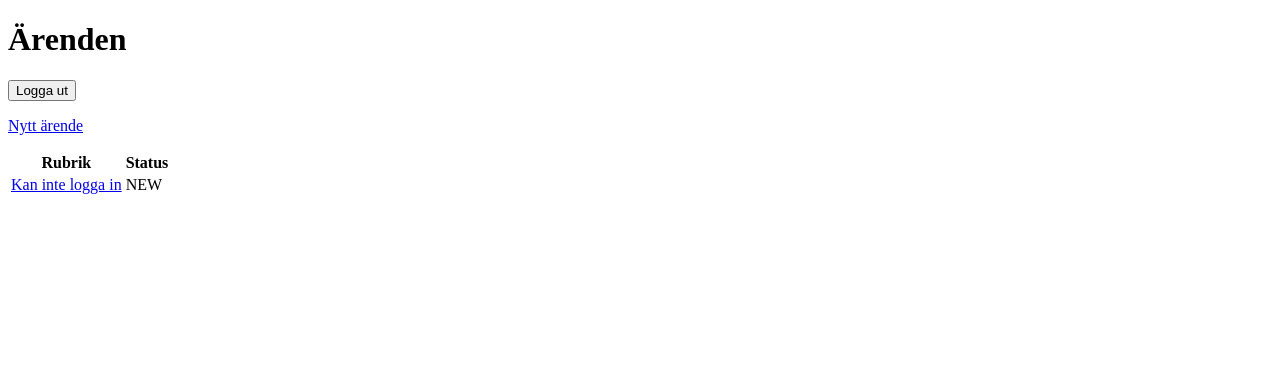
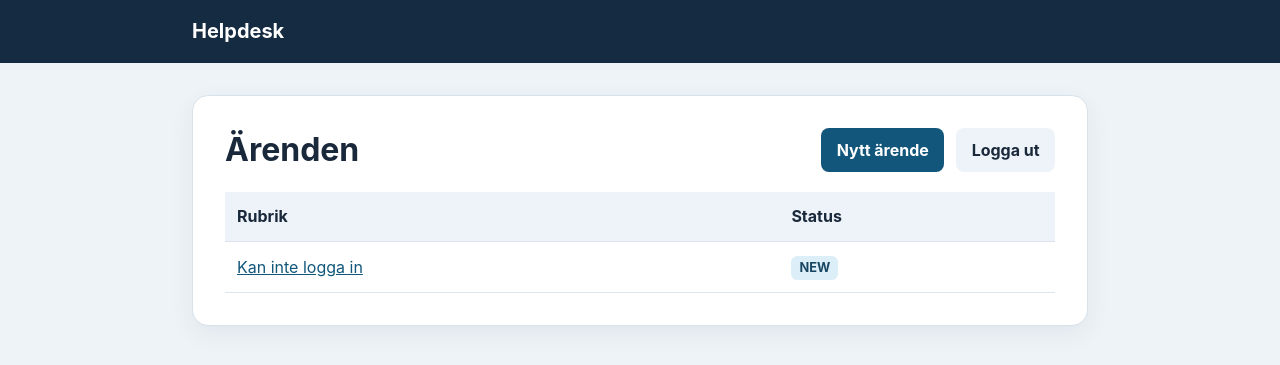
Before and after one commit to lerniajava25/backEndLabbTwo, a Spring Boot app: page /tickets in a window 1280 px wide. Shown: the top 365 px of the page. Run offline with Spring Boot 4, Linux system fonts and the light colour scheme; a user stored in the database is signed in; data comes from the database, SQL or seed files in the repository; some of the project's set-up classes (security, data sources, template engines, error pages and the like) are left out, and stand-ins take their place.

Commit message:
ticket ansvar, fixat logout, snyggare ui

```diff
--- a/springBootWebApp/src/main/java/org/example/springbootwebapp/controller/TicketController.java
+++ b/springBootWebApp/src/main/java/org/example/springbootwebapp/controller/TicketController.java
@@ -7,6 +7,7 @@ import org.example.springbootwebapp.repository.CommentRepository;
 import org.example.springbootwebapp.repository.TicketRepository;
 import org.example.springbootwebapp.repository.UserRepository;
 import org.springframework.http.HttpStatus;
+import org.springframework.security.core.Authentication;
 import org.springframework.stereotype.Controller;
 import org.springframework.ui.Model;
 import org.springframework.web.bind.annotation.GetMapping;
@@ -35,8 +36,11 @@ public class TicketController {
     }
 
     @GetMapping("/tickets")
-    public String showTickets(Model model) {
-        List<Ticket> tickets = ticketRepository.findAll();
+    public String showTickets(Authentication authentication, Model model) {
+        User user = findLoggedInUser(authentication);
+        List<Ticket> tickets = isAgent(user)
+                ? ticketRepository.findAll()
+                : ticketRepository.findByCreator_Id(user.getId());
         model.addAttribute("tickets", tickets);
         return "tickets";
     }
@@ -47,19 +51,20 @@ public class TicketController {
     }
 
     @GetMapping("/tickets/{id}")
-    public String showTicketDetails(@PathVariable("id") Long id, Model model) {
-        model.addAttribute("ticket", findTicket(id));
+    public String showTicketDetails(@PathVariable("id") Long id, Authentication authentication, Model model) {
+        User user = findLoggedInUser(authentication);
+        model.addAttribute("ticket", findAccessibleTicket(id, user));
+        model.addAttribute("agent", isAgent(user));
         model.addAttribute("comments", commentRepository.findByTicket_IdOrderByIdAsc(id));
         model.addAttribute("statuses", STATUSES);
         return "ticket-details";
     }
 
     @PostMapping("/tickets/{id}/assign")
-    public String assignTicket(@PathVariable("id") Long id) {
+    public String assignTicket(@PathVariable("id") Long id, Authentication authentication) {
+        User agent = requireAgent(authentication);
+
         Ticket ticket = findTicket(id);
-        User agent = userRepository.findByUsername("testagent")
-                .filter(user -> "AGENT".equals(user.getRole()))
-                .orElseThrow(() -> new ResponseStatusException(HttpStatus.CONFLICT, "Testagenten saknas."));
         ticket.setAssignedAgent(agent);
         ticketRepository.save(ticket);
         return "redirect:/tickets/" + id;
@@ -67,7 +72,8 @@ public class TicketController {
 
     @PostMapping("/tickets/{id}/status")
     public String changeStatus(@PathVariable("id") Long id,
-                               @RequestParam("status") String status) {
+                               @RequestParam("status") String status, Authentication authentication) {
+        requireAgent(authentication);
         Ticket ticket = findTicket(id);
         if (!STATUSES.contains(status)) {
             throw new ResponseStatusException(HttpStatus.BAD_REQUEST, "Ogiltig status.");
@@ -80,20 +86,14 @@ public class TicketController {
     @PostMapping("/tickets/{id}/comments")
     public String addComment(@PathVariable("id") Long id,
                              @RequestParam(name = "text", defaultValue = "") String text,
-                             RedirectAttributes redirectAttributes) {
-        Ticket ticket = findTicket(id);
+                             Authentication authentication, RedirectAttributes redirectAttributes) {
+        User author = findLoggedInUser(authentication);
+        Ticket ticket = findAccessibleTicket(id, author);
         String redirect = "redirect:/tickets/" + id;
         String commentText = text.strip();
 
         if (commentText.isEmpty() || commentText.length() > 4000) {
             redirectAttributes.addFlashAttribute("commentError", "Skriv en kommentar på högst 4 000 tecken.");
-            redirectAttributes.addFlashAttribute("commentText", text);
-            return redirect;
-        }
-
-        User author = userRepository.findByUsername("testuser").orElse(null);
-        if (author == null) {
-            redirectAttributes.addFlashAttribute("commentError", "Testanvändaren saknas. Kommentaren kunde inte sparas.");
             redirectAttributes.addFlashAttribute("commentText", text);
             return redirect;
         }
@@ -107,10 +107,30 @@ public class TicketController {
                 .orElseThrow(() -> new ResponseStatusException(HttpStatus.NOT_FOUND, "Ärendet finns inte."));
     }
 
+    private Ticket findAccessibleTicket(Long id, User user) {
+        Ticket ticket = findTicket(id);
+        if (!isAgent(user) && !user.getId().equals(ticket.getCreator().getId())) {
+            throw new ResponseStatusException(HttpStatus.FORBIDDEN, "Du har inte åtkomst till ärendet.");
+        }
+        return ticket;
+    }
+
+    private boolean isAgent(User user) {
+        return "AGENT".equals(user.getRole());
+    }
+
+    private User requireAgent(Authentication authentication) {
+        User user = findLoggedInUser(authentication);
+        if (!isAgent(user)) {
+            throw new ResponseStatusException(HttpStatus.FORBIDDEN, "Åtgärden kräver rollen AGENT.");
+        }
+        return user;
+    }
+
     @PostMapping("/tickets")
     public String createTicket(@RequestParam(name = "title", defaultValue = "") String title,
                                @RequestParam(name = "description", defaultValue = "") String description,
-                               Model model, RedirectAttributes redirectAttributes) {
+                               Authentication authentication, Model model, RedirectAttributes redirectAttributes) {
         model.addAttribute("title", title);
         model.addAttribute("description", description);
 
@@ -124,15 +144,15 @@ public class TicketController {
             return "ticket-new";
         }
 
-        User creator = userRepository.findByUsername("testuser").orElse(null);
-        if (creator == null) {
-            model.addAttribute("error", "Testanvändaren saknas. Ärendet kunde inte sparas.");
-            return "ticket-new";
-        }
-
+        User creator = findLoggedInUser(authentication);
         Ticket ticket = new Ticket(title.strip(), description.strip(), creator);
         ticketRepository.save(ticket);
         redirectAttributes.addFlashAttribute("message", "Ärendet skapades.");
         return "redirect:/tickets";
     }
+
+    private User findLoggedInUser(Authentication authentication) {
+        return userRepository.findByUsername(authentication.getName())
+                .orElseThrow(() -> new ResponseStatusException(HttpStatus.FORBIDDEN, "Användarkontot finns inte."));
+    }
 }
--- a/springBootWebApp/src/main/java/org/example/springbootwebapp/repository/TicketRepository.java
+++ b/springBootWebApp/src/main/java/org/example/springbootwebapp/repository/TicketRepository.java
@@ -3,5 +3,8 @@ package org.example.springbootwebapp.repository;
 import org.example.springbootwebapp.entity.Ticket;
 import org.springframework.data.jpa.repository.JpaRepository;
 
+import java.util.List;
+
 public interface TicketRepository extends JpaRepository<Ticket, Long> {
+    List<Ticket> findByCreator_Id(Long creatorId);
 }
--- /dev/null
+++ b/springBootWebApp/src/main/resources/static/css/helpdesk.css
@@ -0,0 +1,76 @@
+:root {
+    font-family: Inter, system-ui, sans-serif;
+    line-height: 1.55;
+    color: #19283a;
+    background: #eef3f7;
+}
+
+* { box-sizing: border-box; }
+body { margin: 0; }
+header {
+    padding: 1rem max(1rem, calc((100% - 56rem) / 2));
+    background: #152b41;
+    color: white;
+    font-size: 1.25rem;
+    font-weight: 750;
+}
+header a { color: inherit; text-decoration: none; }
+main {
+    width: min(56rem, calc(100% - 2rem));
+    margin: 2rem auto;
+    padding: clamp(1rem, 4vw, 2rem);
+    background: white;
+    border: 1px solid #d8e2eb;
+    border-radius: 1rem;
+    box-shadow: 0 8px 24px #152b4110;
+    overflow-wrap: anywhere;
+}
+
+.login { max-width: 28rem; }
+h1 { margin: 0 0 1rem; line-height: 1.15; }
+h2 { font-size: 1.2rem; margin-top: 1.75rem; }
+a { color: #12577b; }
+.toolbar { display: flex; align-items: center; flex-wrap: wrap; gap: .75rem; margin-bottom: 1.25rem; }
+.toolbar h1 { margin: 0 auto 0 0; }
+
+button, .button {
+    display: inline-block;
+    font: inherit;
+    font-weight: 650;
+    padding: .55rem .9rem;
+    border: 1px solid transparent;
+    border-radius: .5rem;
+    background: #12577b;
+    color: white;
+    text-decoration: none;
+    cursor: pointer;
+}
+button:hover, .button:hover { background: #0d415d; }
+.secondary { background: #edf3f8; color: #19283a; }
+.secondary:hover { background: #dce8f1; }
+:focus-visible { outline: 3px solid #317ba1; outline-offset: 3px; }
+
+input, textarea, select {
+    font: inherit;
+    color: inherit;
+    padding: .55rem .65rem;
+    background: white;
+    border: 1px solid #879bac;
+    border-radius: .45rem;
+}
+input, textarea { display: block; width: min(100%, 38rem); margin-top: .25rem; }
+textarea { resize: vertical; }
+select { max-width: 100%; margin: .35rem 0; }
+label { font-weight: 650; }
+form + form { margin-top: .65rem; }
+
+table { width: 100%; border-collapse: collapse; }
+th, td { padding: .75rem; text-align: left; border-bottom: 1px solid #dce5ed; }
+th { background: #edf3f8; }
+.status { display: inline-block; padding: .15rem .5rem; border-radius: .4rem; background: #dceef7; color: #184662; font-size: .8rem; font-weight: 700; }
+ul { list-style: none; padding: 0; }
+li { background: #f3f7fa; border-radius: .5rem; padding: .75rem 1rem; margin-bottom: .6rem; }
+li p { margin: .35rem 0 0; }
+[role="alert"], [role="status"] { padding: .65rem .85rem; border-radius: .5rem; }
+[role="alert"] { background: #ffeded; color: #8e2727; }
+[role="status"] { background: #e7f5ed; color: #1d5b3a; }
--- a/springBootWebApp/src/main/resources/templates/ticket-new.html
+++ b/springBootWebApp/src/main/resources/templates/ticket-new.html
@@ -2,9 +2,13 @@
 <html lang="sv" xmlns:th="http://www.thymeleaf.org">
 <head>
     <meta charset="UTF-8">
+    <meta name="viewport" content="width=device-width, initial-scale=1">
+    <link rel="stylesheet" th:href="@{/css/helpdesk.css}">
     <title>Nytt ärende</title>
 </head>
 <body>
+<header><a th:href="@{/tickets}">Helpdesk</a></header>
+<main>
     <h1>Nytt ärende</h1>
 
     <p th:if="${error != null}" th:text="${error}" role="alert"></p>
@@ -22,5 +26,6 @@
     </form>
 
     <p><a th:href="@{/tickets}">Tillbaka till ärenden</a></p>
+</main>
 </body>
 </html>
--- a/springBootWebApp/src/main/resources/templates/tickets.html
+++ b/springBootWebApp/src/main/resources/templates/tickets.html
@@ -2,18 +2,22 @@
 <html lang="sv" xmlns:th="http://www.thymeleaf.org">
 <head>
     <meta charset="UTF-8">
+    <meta name="viewport" content="width=device-width, initial-scale=1">
+    <link rel="stylesheet" th:href="@{/css/helpdesk.css}">
     <title>Ärenden</title>
 </head>
 <body>
-    <h1>Ärenden</h1>
-
-    <form th:action="@{/logout}" method="post">
-        <button type="submit">Logga ut</button>
-    </form>
+<header><a th:href="@{/tickets}">Helpdesk</a></header>
+<main>
+    <div class="toolbar">
+        <h1>Ärenden</h1>
+        <a class="button" th:href="@{/tickets/new}">Nytt ärende</a>
+        <form th:action="@{/logout}" method="post">
+            <button class="secondary" type="submit">Logga ut</button>
+        </form>
+    </div>
 
     <p th:if="${message != null}" th:text="${message}" role="status"></p>
-
-    <p><a th:href="@{/tickets/new}">Nytt ärende</a></p>
 
     <p th:if="${tickets.isEmpty()}">Det finns inga ärenden ännu.</p>
 
@@ -27,9 +31,10 @@
         <tbody>
             <tr th:each="ticket : ${tickets}">
                 <td><a th:href="@{/tickets/{id}(id=${ticket.id})}" th:text="${ticket.title}"></a></td>
-                <td th:text="${ticket.status}"></td>
+                <td><span class="status" th:text="${ticket.status}"></span></td>
             </tr>
         </tbody>
     </table>
+</main>
 </body>
 </html>
```
Also changed, not shown: springBootWebApp/src/main/java/org/example/springbootwebapp/config/SecurityConfig.java (+7 -3 lines), springBootWebApp/src/main/java/org/example/springbootwebapp/controller/LoginController.java (added, +12 -0 lines), springBootWebApp/src/main/resources/templates/login.html (added, +27 -0 lines), springBootWebApp/src/main/resources/templates/ticket-details.html (+8 -3 lines).
